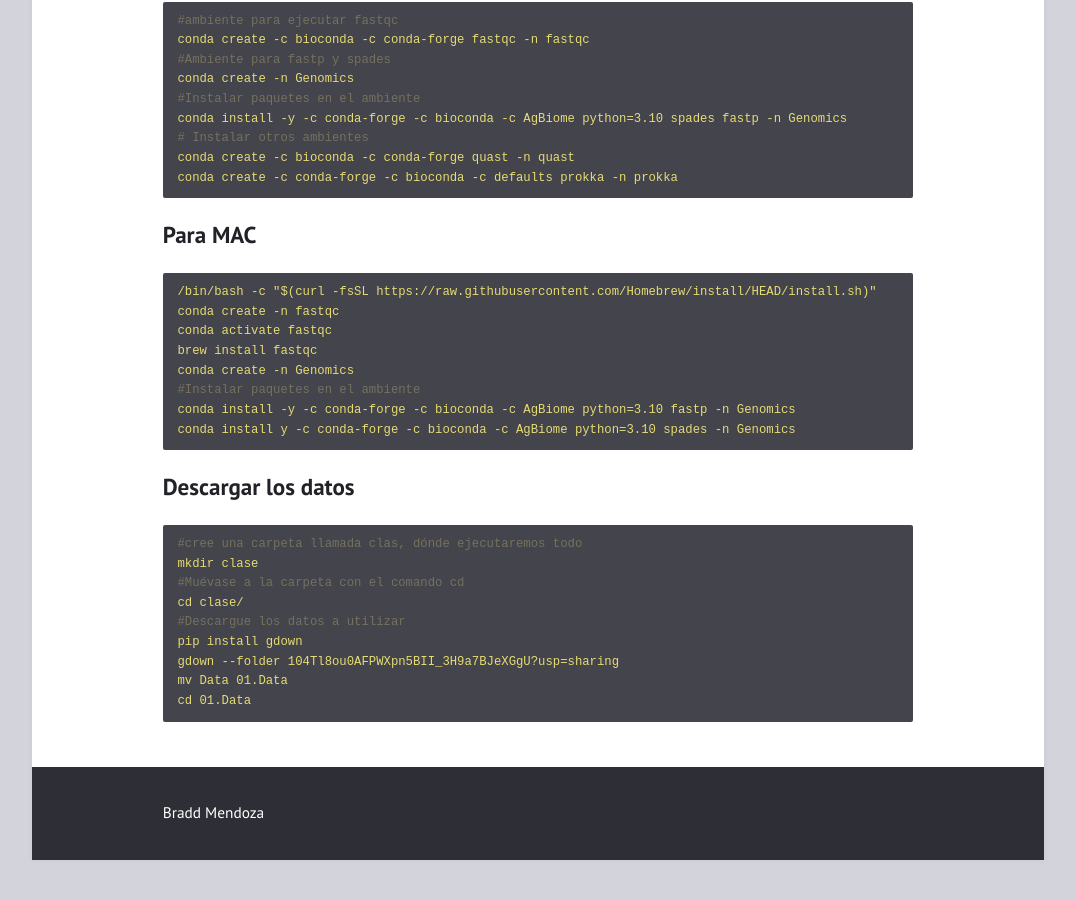
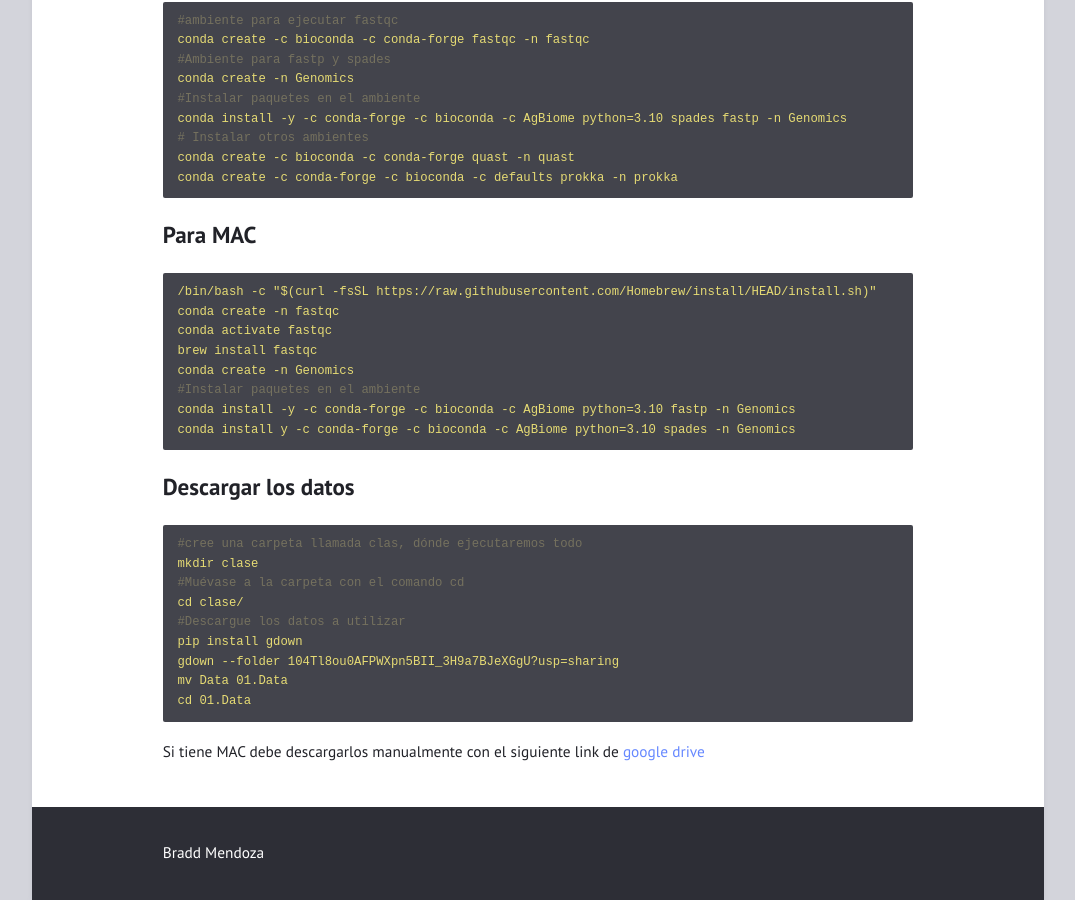
Before and after one commit to braddmg/GenPro, a Jekyll site: the page built from _posts/2024-07-14-Preparacion-de-ambiente-linux.md, in a window 1280 px wide and 900 px high, scrolled down 1032 px. Shown: the whole window, without its empty margins (102-1177 px from the left). Built offline with Jekyll 4.4.1, drawn with Linux system fonts in a browser that asks for light colours; before the commit the page ends 1892 px from its top, so only the background shows below that.

Commit message:
Update 2024-07-14-Preparacion-de-ambiente-linux.md

````diff
--- a/_posts/2024-07-14-Preparacion-de-ambiente-linux.md
+++ b/_posts/2024-07-14-Preparacion-de-ambiente-linux.md
@@ -73,3 +73,5 @@
 mv Data 01.Data
 cd 01.Data
 ```
+Si tiene MAC debe descargarlos manualmente con el siguiente link de [google drive](https://drive.google.com/drive/folders/104Tl8ou0AFPWXpn5BII_3H9a7BJeXGgU?usp=sharing
+)
````
